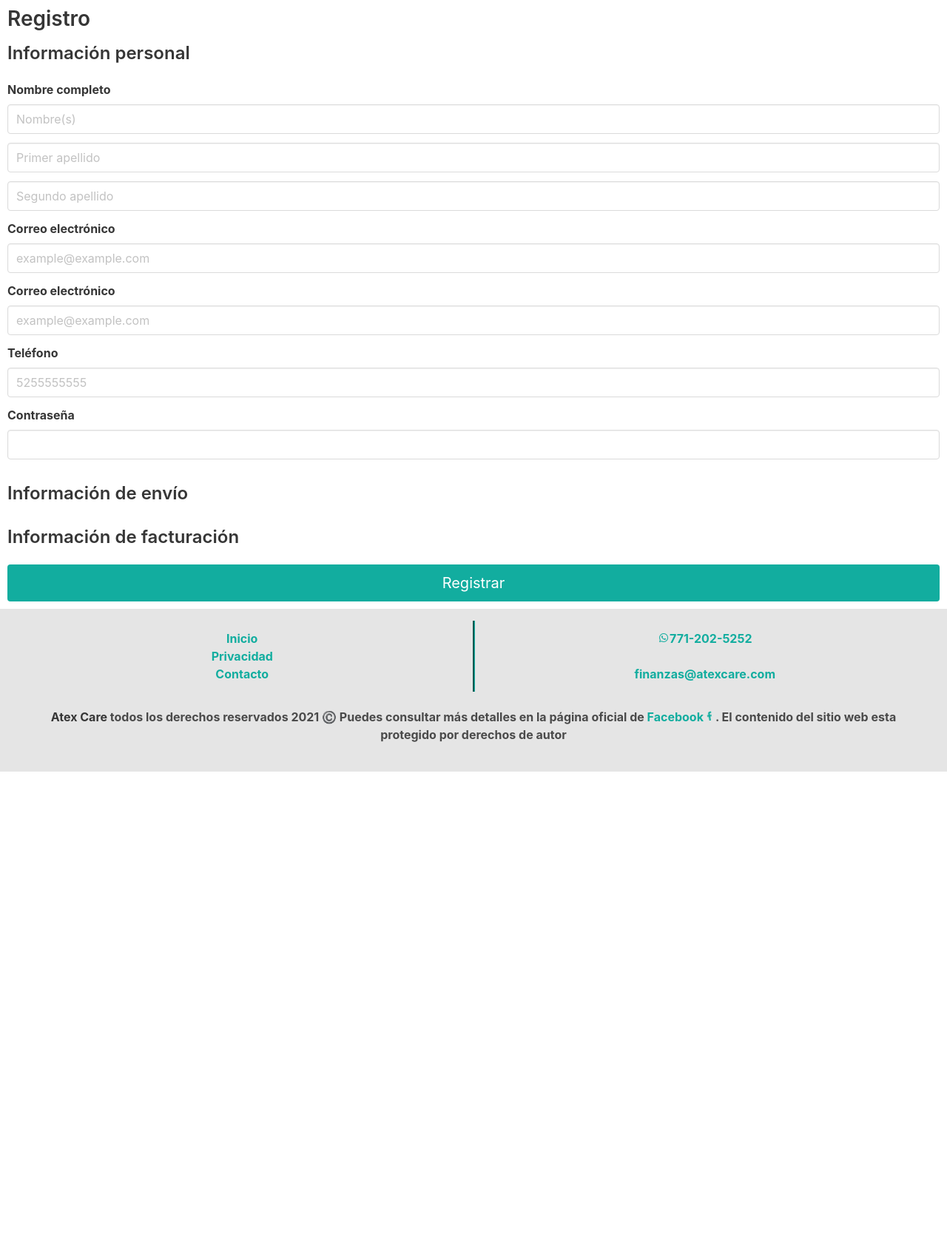
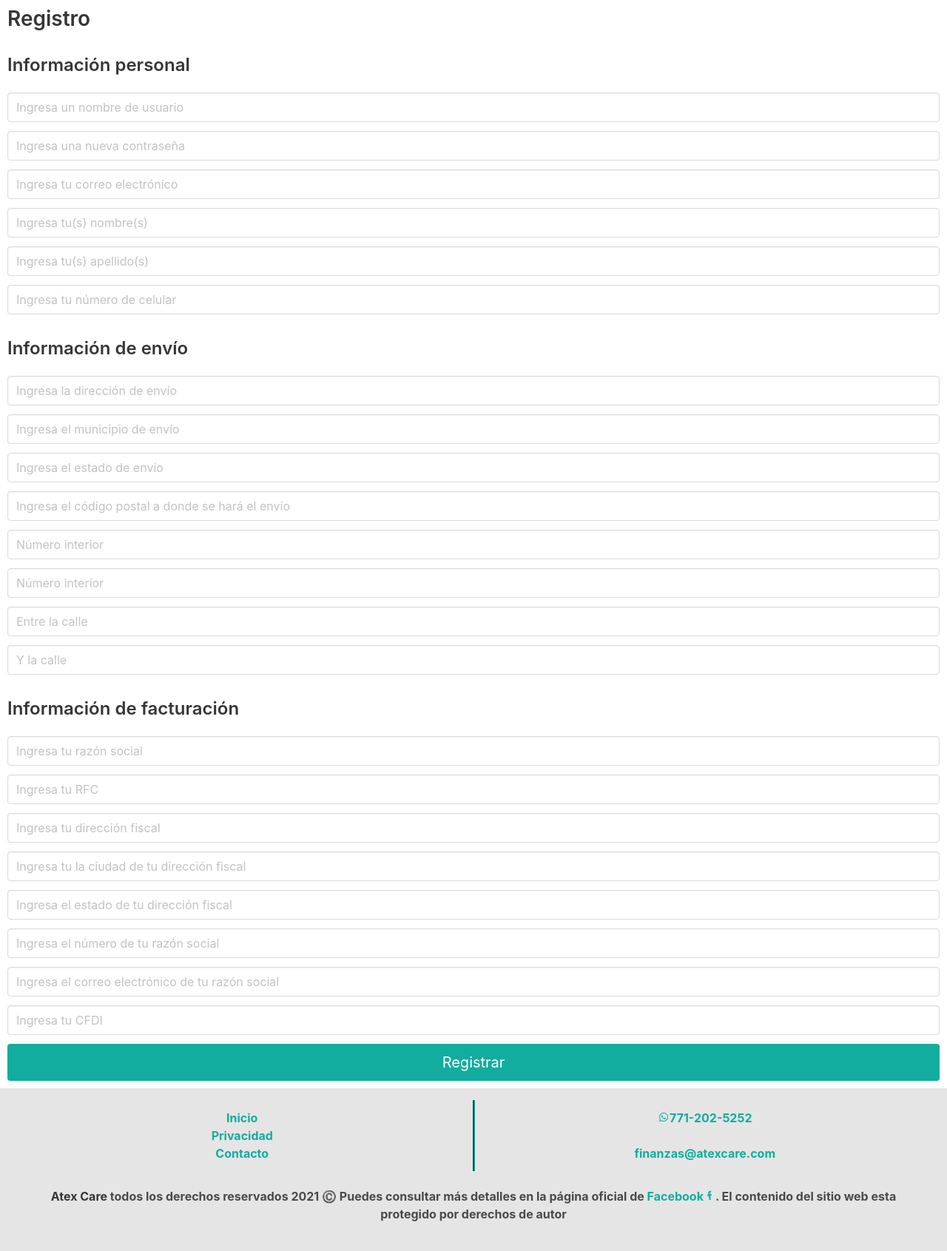
Before and after one commit to JDBanda/AtexCare-Store, a Django app: page /registro in a window 1280 px wide. Shown: the part 123-1814 px from the top of the page at 74% size. Before the commit the page ends 1166 px from the top, so only its background shows below. Run offline with Django 3.2, Linux system fonts and the light colour scheme.

Commit message:
Creación de usuarios con perfiles, validación muy básica

```diff
--- a/atexcare/demo/admin.py
+++ b/atexcare/demo/admin.py
@@ -3,3 +3,4 @@ from .models import *
 # Register your models here.
 admin.site.register(Product)
 admin.site.register(Feature)
+admin.site.register(Profile)
--- /dev/null
+++ b/atexcare/demo/forms.py
@@ -0,0 +1,142 @@
+# Django forms
+from django.forms import ModelForm
+from django import forms
+# Django creación de User
+from django.contrib.auth.forms import UserCreationForm
+from django.contrib.auth.models import User
+# Modelos
+from .models import Profile
+
+
+class UserForm(forms.ModelForm):
+
+    class Meta:
+        model = User
+        fields = ("username", "password", "email", "first_name", "last_name")
+        widgets = {
+            'username': forms.TextInput(attrs={
+                'class': 'input',
+                'placeholder': 'Ingresa un nombre de usuario',
+                'type': 'text',
+                'name': 'username'
+            }),
+            'password': forms.TextInput(attrs={
+                'class': 'input',
+                'placeholder': 'Ingresa una nueva contraseña',
+                'type': 'password',
+                'name': 'password'
+            }),
+            'email': forms.TextInput(attrs={
+                'class': 'input',
+                'placeholder': 'Ingresa tu correo electrónico',
+                'type': 'email',
+                'name': 'email'
+            }),
+            'first_name': forms.TextInput(attrs={
+                'class': 'input',
+                'placeholder': 'Ingresa tu(s) nombre(s)',
+                'type': 'text',
+                'name': 'first_name'
+            }),
+            'last_name': forms.TextInput(attrs={
+                'class': 'input',
+                'placeholder': 'Ingresa tu(s) apellido(s)',
+                'type': 'text',
+                'name': 'last_name'
+            }),
+        }
+
+
+class ProfileForm(forms.ModelForm):
+
+    class Meta:
+        model = Profile
+        fields = '__all__'
+        exclude = ("user",)
+        widgets = {
+            'tel_1': forms.TextInput(attrs={
+                'class': 'input',
+                'placeholder': 'Ingresa tu número de celular',
+                'type': 'text'
+            }),
+            'razon_social': forms.TextInput(attrs={
+                'class': 'input',
+                'placeholder': 'Ingresa tu razón social',
+                'type': 'text'
+            }),
+            'rfc': forms.TextInput(attrs={
+                'class': 'input',
+                'placeholder': 'Ingresa tu RFC',
+                'type': 'text'
+            }),
+            'direccion_fiscal': forms.TextInput(attrs={
+                'class': 'input',
+                'placeholder': 'Ingresa tu dirección fiscal',
+                'type': 'text'
+            }),
+            'ciudad': forms.TextInput(attrs={
+                'class': 'input',
+                'placeholder': 'Ingresa tu la ciudad de tu dirección fiscal',
+                'type': 'text'
+            }),
+            'estado_fact': forms.TextInput(attrs={
+                'class': 'input',
+                'placeholder': 'Ingresa el estado de tu dirección fiscal',
+                'type': 'text'
+            }),
+            'tel_2': forms.TextInput(attrs={
+                'class': 'input',
+                'placeholder': 'Ingresa el número de tu razón social',
+                'type': 'text'
+            }),
+            'correo_fact': forms.TextInput(attrs={
+                'class': 'input',
+                'placeholder': 'Ingresa el correo electrónico de tu razón social',
+                'type': 'text'
+            }),
+            'cfdi': forms.TextInput(attrs={
+                'class': 'input',
+                'placeholder': 'Ingresa tu CFDI',
+                'type': 'text'
+            }),
+            'direccion': forms.TextInput(attrs={
+                'class': 'input',
+                'placeholder': 'Ingresa la dirección de envío',
+                'type': 'text'
+            }),
+            'municipio': forms.TextInput(attrs={
+                'class': 'input',
+                'placeholder': 'Ingresa el municipio de envío',
+                'type': 'text'
+            }),
+            'estado': forms.TextInput(attrs={
+                'class': 'input',
+                'placeholder': 'Ingresa el estado de envío',
+                'type': 'text'
+            }),
+            'cp': forms.TextInput(attrs={
+                'class': 'input',
+                'placeholder': 'Ingresa el código postal a donde se hará el envío',
+                'type': 'text'
+            }),
+            'numero_ext': forms.TextInput(attrs={
+                'class': 'input',
+                'placeholder': 'Número interior',
+                'type': 'number'
+            }),
+            'numero_int': forms.TextInput(attrs={
+                'class': 'input',
+                'placeholder': 'Número interior',
+                'type': 'number'
+            }),
+            'entre_calle': forms.TextInput(attrs={
+                'class': 'input',
+                'placeholder': 'Entre la calle',
+                'type': 'text'
+            }),
+            'entre_calle_2': forms.TextInput(attrs={
+                'class': 'input',
+                'placeholder': 'Y la calle',
+                'type': 'text'
+            }),
+        }
--- /dev/null
+++ b/atexcare/demo/static/demo/js/register.js
@@ -0,0 +1,3 @@
+$(function () {
+
+})
--- a/atexcare/demo/static/demo/js/validar.js
+++ b/atexcare/demo/static/demo/js/validar.js
@@ -34,15 +34,15 @@ $(document).ready(function () {
         }
     });
 
+    /*Formulario de Inicio de sesión*/
     $('#login-form').validate({
         errorPlacement: function (label, element) {
             label.addClass('help is-danger');
             label.insertAfter(element);
         },
         messages: {
-            email: {
-                required: "Ingresa tu correo para registrarte",
-                email: "Ingresa un formato válido de email"
+            username: {
+                required: "Ingresa tu nombre de usuario",
             },
             password: {
                 required: "Ingresa tu contraseña"
@@ -50,13 +50,45 @@ $(document).ready(function () {
         }
     });
 
+
+
+
     $('#form-registro').validate({
         errorPlacement: function (label, element) {
             label.addClass('help is-danger');
             label.insertAfter(element);
         },
+        rules: {
+            email: {
+                required: true,
+            },
+            first_name: {
+                required: true,
+            },
+            last_name: {
+                required: true,
+            },
+        },
         messages: {
-            //Pendiente hasta conocer que campos vamos a registrar
+            username: {
+                required: "Ingresa algún nombre de usuario",
+            },
+            password: {
+                required: "Ingresa una contraseña",
+            },
+            email: {
+                required: "Ingresa tu correo para registrarte",
+                email: "Ingresa un formato válido de email"
+            },
+            first_name: {
+                required: "Ingresa al menos un nombre",
+            },
+            last_name: {
+                required: "Ingresa al menos un apellido",
+            },
+            tel_1: {
+                required: "Ingresa un número de teléfono"
+            },
         }
     });
 })
--- a/atexcare/demo/templates/demo/login.html
+++ b/atexcare/demo/templates/demo/login.html
@@ -9,9 +9,9 @@
             <div class="columns">
                 <div class="field column">
                     <p class="control has-icons-left has-icons-right">
-                        <input class="input" name="email" type="email" placeholder="Correo electrónico" required>
+                        <input class="input" name="email" type="text" placeholder="Nombre de usuario" required>
                         <span class="icon is-small is-left">
-                            <i class='bx bx-envelope'></i>
+                            <i class='bx bxs-user'></i>
                         </span>
                     </p>
                 </div>
--- a/atexcare/demo/templates/demo/register.html
+++ b/atexcare/demo/templates/demo/register.html
@@ -5,54 +5,113 @@
     <!--Cuerpo-->
     <div class="content">
         <h2>Registro</h2>
-        <form action="{% url 'user'%}" id="form-registro">
+        <form id="form-registro" method="POST">
+            {% csrf_token %}
             <h3 class="title">Información personal</h3>
+            <!-- #Campos OBLIGATORIOS -->
+            <!-- #Datos de user -->
+            {% for field in user %}
             <div class="field">
-                <label class="label">Nombre completo</label>
                 <div class="control">
-                    <input class="input" type="text" placeholder="Nombre(s)">
+                    {{field}}
+                </div>
+            </div>
+            {% endfor %}
+            <!-- Numero de celular -->
+            <div class="field">
+                <div class="control">
+                    {{profile.tel_1}}
+                </div>
+            </div>
+            <!-- #Campos no obligatorios -->
+            <h3 class="title">Información de envío</h3>
+            <div class="field">
+                <div class="control">
+                    {{profile.direccion}}
                 </div>
             </div>
             <div class="field">
                 <div class="control">
-                    <input class="input" type="text" placeholder="Primer apellido">
+                    {{profile.municipio}}
                 </div>
             </div>
             <div class="field">
                 <div class="control">
-                    <input class="input" type="text" placeholder="Segundo apellido">
+                    {{profile.estado}}
                 </div>
             </div>
             <div class="field">
-                <label class="label">Correo electrónico</label>
                 <div class="control">
-                    <input class="input" type="text" placeholder="example@example.com">
+                    {{profile.cp}}
                 </div>
             </div>
             <div class="field">
-                <label class="label">Correo electrónico</label>
                 <div class="control">
-                    <input class="input" type="text" placeholder="example@example.com">
+                    {{profile.numero_ext}}
                 </div>
             </div>
             <div class="field">
-                <label class="label">Teléfono</label>
                 <div class="control">
-                    <input class="input" type="text" placeholder="5255555555">
+                    {{profile.numero_int}}
                 </div>
             </div>
             <div class="field">
-                <label class="label">Contraseña</label>
                 <div class="control">
-                    <input class="input" type="password">
+                    {{profile.entre_calle}}
                 </div>
             </div>
-            <h3 class="title">Información de envío</h3>
+            <div class="field">
+                <div class="control">
+                    {{profile.entre_calle_2}}
+                </div>
+            </div>
+            <!-- #facturación -->
             <h3 class="title">Información de facturación</h3>
+            <div class="field">
+                <div class="control">
+                    {{profile.razon_social}}
+                </div>
+            </div>
+            <div class="field">
+                <div class="control">
+                    {{profile.rfc}}
+                </div>
+            </div>
+            <div class="field">
+                <div class="control">
+                    {{profile.direccion_fiscal}}
+                </div>
+            </div>
+            <div class="field">
+                <div class="control">
+                    {{profile.ciudad}}
+                </div>
+            </div>
+            <div class="field">
+                <div class="control">
+                    {{profile.estado_fact}}
+                </div>
+            </div>
+            <div class="field">
+                <div class="control">
+                    {{profile.tel_2}}
+                </div>
+            </div>
+            <div class="field">
+                <div class="control">
+                    {{profile.correo_fact}}
+                </div>
+            </div>
+            <div class="field">
+                <div class="control">
+                    {{profile.cfdi}}
+                </div>
+            </div>
             <button class="button is-info is-medium is-fullwidth" type="submit">Registrar</button>
         </form>
     </div>
 </section>
 {% load static %}
 <script src="{% static 'demo/js/menu.js' %}"></script>
+<script src="{% static 'demo/js/validar.js' %}"></script>
 {% endblock body %}
--- a/atexcare/demo/views.py
+++ b/atexcare/demo/views.py
@@ -1,6 +1,9 @@
-from django.shortcuts import render
+from django.shortcuts import render, redirect
 from .models import *
 from .filters import *
+from .forms import *
+# Rollback si algo sale mal
+from django.db import transaction
 
 # Create your views here.
 
@@ -58,8 +61,28 @@ def login(request):
     return render(request, 'demo/login.html', context)
 
 
+@transaction.atomic
 def register(request):
-    context = {}
+    user = UserForm()
+    profile = ProfileForm()
+    mensaje = ""
+    if request.method == 'POST':
+        user = UserForm(request.POST)
+        profile = ProfileForm(request.POST)
+        if user.is_valid() and profile.is_valid():
+            user = user.save()
+            for field in profile.changed_data:
+                setattr(user.profile, field, profile.cleaned_data.get(field))
+            user.profile.save()
+            print("Registrado con exito")
+            return redirect('/inicio_sesion')
+        else:
+            print("Verifique los datos")
+    context = {
+        'user': user,
+        'profile': profile,
+        'mensaje': mensaje
+    }
     return render(request, 'demo/register.html', context)
 
 
```
Also changed, not shown: atexcare/demo/models.py (+60 -11 lines), atexcare/db.sqlite3, atexcare/demo/migrations/0009_auto_20210407_1125.py (added), atexcare/demo/migrations/0010_profile_estado_fact.py (added).
